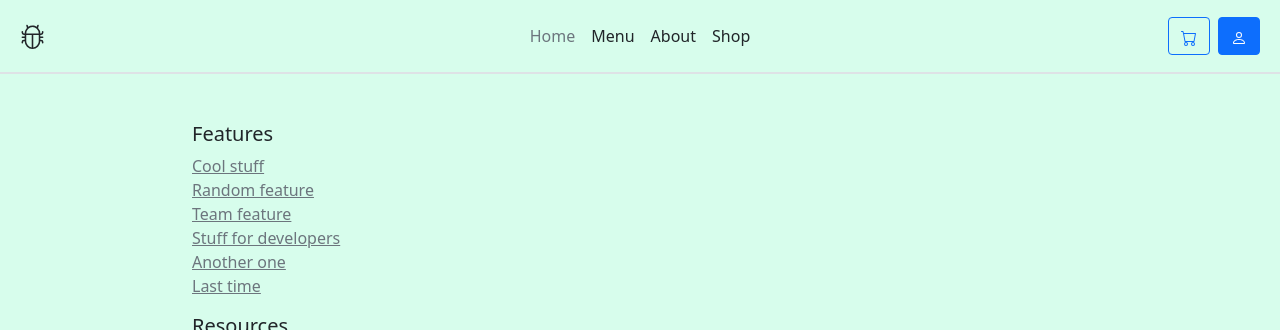
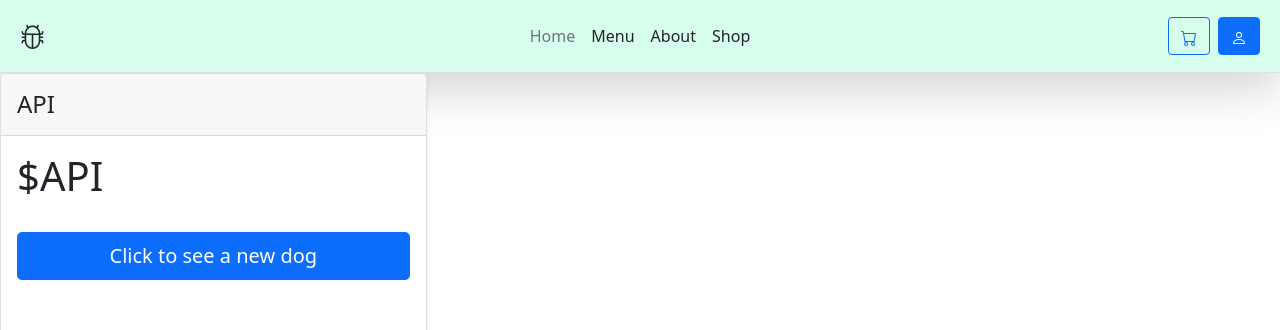
Before and after one commit to klintwales/Coffee-Shop, a React (Create React App) app: page /shop in a window 1280 px wide. Shown: the top 330 px of the page. Built offline with nearby package versions, Linux system fonts and the light colour scheme.

Commit message:
Add API section to Shop route

```diff
--- a/package.json
+++ b/package.json
@@ -7,6 +7,7 @@
     "@testing-library/react": "^11.2.6",
     "@testing-library/user-event": "^12.8.3",
     "bootstrap": "^5.0.0-beta3",
+    "express.js": "^1.0.0",
     "jquery": "^3.6.0",
     "popper.js": "^1.16.1",
     "react": "^17.0.2",
--- a/src/App.jsx
+++ b/src/App.jsx
@@ -4,6 +4,7 @@ import Header from './components/header.jsx'
 import HomePage from './components/homePage.jsx'
 import Cart from './components/cart.jsx'
 import Login from './components/login.jsx'
+import Shop from './components/shop.jsx'
 
 import Footer from './components/footer.jsx'
 import Menu from './components/menu.jsx'
@@ -20,6 +21,7 @@ function App() {
     <Route path="/menu" exact component={() => <Menu />}/>
     <Route path="/cart" exact component={() => <Cart />}/>
     <Route path="/login" exact component={() => <Login />}/>
+    <Route path="/shop" exact component={() => <Shop />}/>
     </Switch>
     <Footer />
     </Router>
--- a/src/components/cart.jsx
+++ b/src/components/cart.jsx
@@ -4,7 +4,7 @@ import CartItem from "./cartItem.jsx";
 
 function Cart(){
 
-const [items, removeItem] = useState(window.shoppingCart)
+const [items, removeItem] = useState(window.shoppingCart);
 
 //Called by the cartItem onClick
 function deleteItem(props){
--- a/src/components/header.jsx
+++ b/src/components/header.jsx
@@ -14,8 +14,8 @@ function Header(){
       <ul className="nav col-6 justify-content-center">
         <li><Link to="/" className="nav-link px-2 link-secondary">Home</Link></li>
         <li><Link to="/Menu" className="nav-link px-2 link-dark">Menu</Link></li>
-        <li><Link href="#" className="nav-link px-2 link-dark">About</Link></li>
-        <li><Link href="#" className="nav-link px-2 link-dark">Shop</Link></li>
+        <li><Link href="/Shop" className="nav-link px-2 link-dark">About</Link></li>
+        <li><Link href="/shop" className="nav-link px-2 link-dark">Shop</Link></li>
       </ul>
 
       <div className="col-3 text-end">
--- /dev/null
+++ b/src/components/shop.jsx
@@ -0,0 +1,57 @@
+import React, {useState} from 'react';
+
+
+
+function Shop(){
+
+  const [dog, findDog] = useState();
+
+
+
+  function getDog(){
+    let request = new XMLHttpRequest();
+    request.open("GET", "https://dog.ceo/api/breeds/image/random");
+    request.send();
+    request.onload = () => {
+      console.log(request);
+      if(request.status === 200){
+        console.log(JSON.parse(request.response));
+        findDog(JSON.parse(request.response));
+      }else{
+        console.log("error " + request.status + request.statusText);
+      }
+    }
+  }
+
+  function returnedDog(){
+    if(dog != null){
+      return(
+        <div>
+        <img src={dog.message} style={{height:"20rem", display:"block", margin:"auto"}}></img>
+        </div>
+      );
+    }
+  }
+
+  function hello(){
+    console.log("Hello");
+  }
+
+  return(
+    <div className="col-md-4">
+    <div className="card mb-4 rounded-3 shadow-sm" style={{padding:"0px", margin:"0px", height:"50rem"}}>
+      <div className="card-header py-3">
+        <h4 className="my-0 fw-normal">API</h4>
+      </div>
+      <div className="card-body">
+      <h1 className="card-title pricing-card-title">$API</h1>
+      {returnedDog()}
+      <br/>
+      <button class="w-100 btn btn-lg btn-primary" onClick={() => getDog()}>Click to see a new dog</button>
+      </div>
+    </div>
+    </div>
+  )
+};
+
+export default Shop;
```
Also changed, not shown: 1 other file (tests, documents, lock files or other folders).
